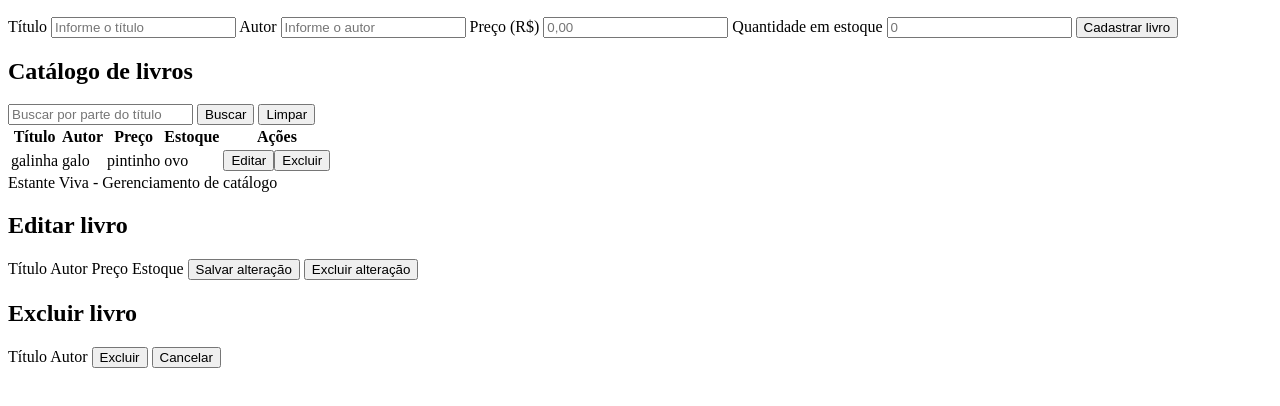
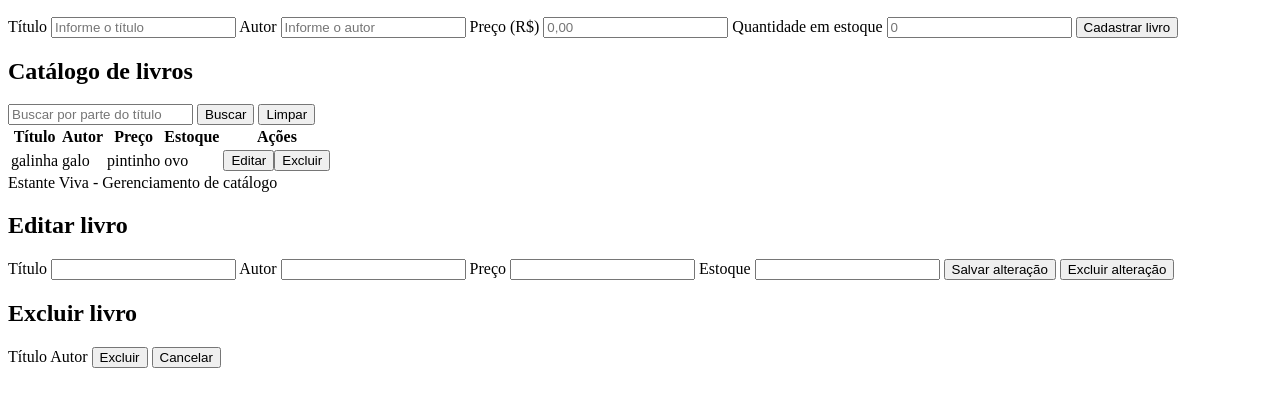
Before and after one commit to NincatBiel/estante_viva, a plain HTML site: page index.html in a window 1280 px wide. Shown: the part 208-614 px from the top of the page. Drawn offline with Linux system fonts and the light colour scheme.

Commit message:
adição de uns bagulho legal

```diff
--- a/frontend/script.js
+++ b/frontend/script.js
@@ -0,0 +1,3 @@
+const formCadastro
+const formCatalogo
+const form1
--- a/index.html
+++ b/index.html
@@ -82,10 +82,24 @@
     <!--vou ver como faço isso-->
     <section id="edicao">
         <h2>Editar livro</h2>
-        Título
-        Autor
-        Preço
-        Estoque
+        <form id="formEdicao"></form>
+        <label for="">
+            Título
+            <input type="text">
+        </label>
+        <label for="">
+            Autor
+            <input type="text">
+        </label>
+        <label for="">
+            Preço
+            <input type="number">
+        </label>
+        <label for="">
+            Estoque
+            <input type="number">
+        </label>
+
         <button>Salvar alteração</button>
         <button>Excluir alteração</button>
     </section>
```
